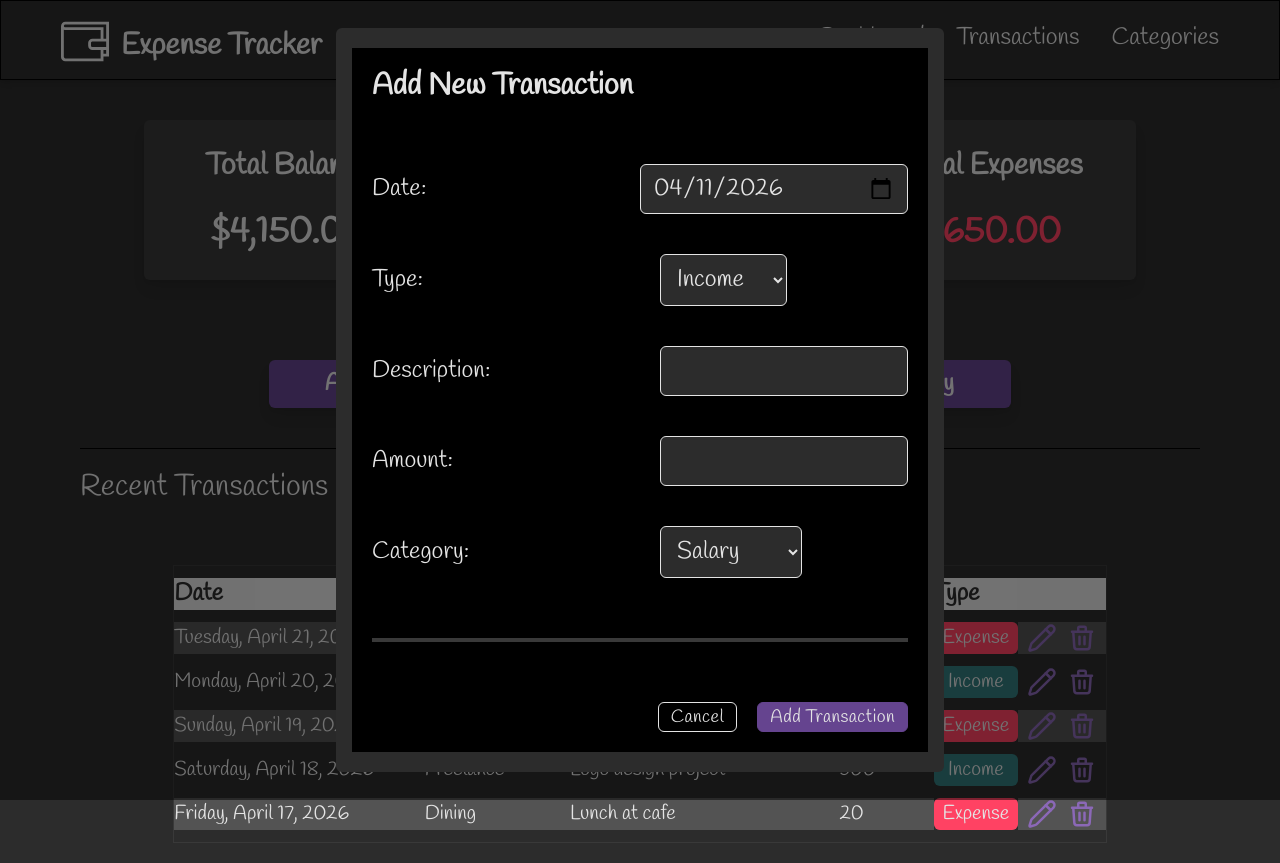
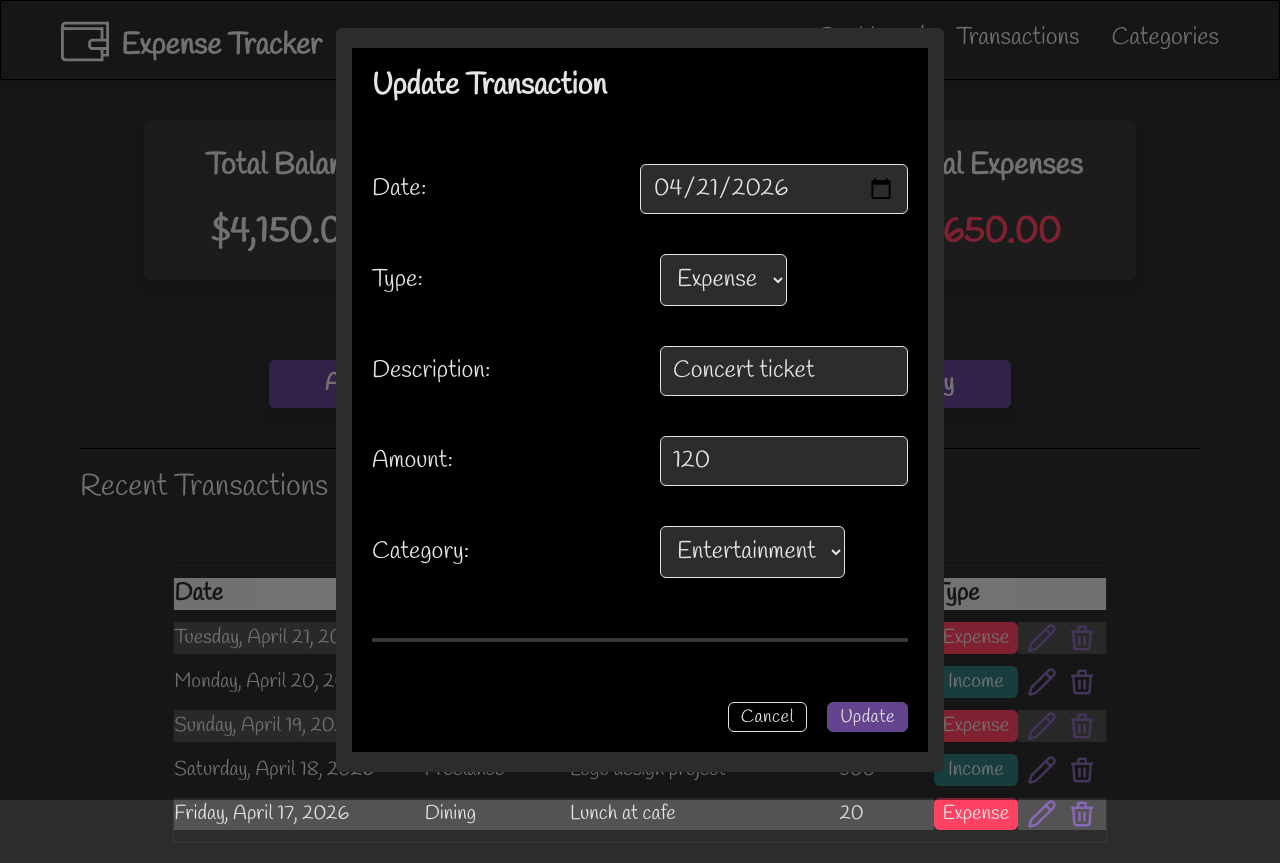
Before and after one commit to CabutinBenciel0425/expense-tracker, a React (Vite) app: page / in a window 1280 px wide. Both pictures are taken after a click on the button 1041 px from the left and 638 px from the top of the page. Built offline with nearby package versions, Linux system fonts and the light colour scheme.

Commit message:
added the functionality of updating the categories list, also added a localstorage

```diff
--- a/src/components/List.tsx
+++ b/src/components/List.tsx
@@ -17,7 +17,6 @@ function List({
   from,
 }: ListPropTypes) {
   const { formatDate } = useApp();
-  console.log(from);
   return (
     <div className="w-10/12 m-auto max-h-125 overflow-y-auto border border-brand-bg-light">
       <table className="border-separate text-xl border-spacing-y-3 w-full text-left">
--- a/src/context/AppProvider.tsx
+++ b/src/context/AppProvider.tsx
@@ -1,5 +1,5 @@
 import type React from "react";
-import { useReducer, useState } from "react";
+import { useEffect, useReducer, useState } from "react";
 import type { AppContextType } from "../sharedTypes/contextType";
 import { AppContext } from "./AppContext";
 import { appReducer } from "../reducers/appReducer";
@@ -13,8 +13,25 @@ const initialState: AppContextType["state"] = {
 };
 
 export function AppProvider({ children }: { children: React.ReactNode }) {
+  const [currentTab, setCurrentTab] = useState("dashboard");
+
+  const initialState: AppContextType["state"] = (() => {
+    const storedLists = localStorage.getItem("lists");
+    if (storedLists) {
+      try {
+        return JSON.parse(storedLists) as AppContextType["state"];
+      } catch {
+        return { transactions, categories };
+      }
+    }
+    return { transactions, categories };
+  })();
+
   const [state, dispatch] = useReducer(appReducer, initialState);
-  const [currentTab, setCurrentTab] = useState("dashboard");
+
+  useEffect(() => {
+    localStorage.setItem("lists", JSON.stringify(state));
+  }, [state]);
 
   return (
     <AppContext.Provider value={{ state, dispatch, currentTab, setCurrentTab }}>
--- a/src/data/fakeData.ts
+++ b/src/data/fakeData.ts
@@ -139,4 +139,8 @@ export const categories: CategoryType[] = [
   { id: "4", name: "Dining", type: "Expense" },
   { id: "5", name: "Transport", type: "Expense" },
   { id: "6", name: "Utilities", type: "Expense" },
+  { id: "7", name: "Entertainment", type: "Expense" },
+  { id: "8", name: "Health", type: "Expense" },
+  { id: "9", name: "Gift", type: "Expense" },
+  { id: "10", name: "Savings", type: "Income" },
 ];
--- a/src/hooks/useApp.ts
+++ b/src/hooks/useApp.ts
@@ -16,7 +16,13 @@ type UpdateTransactionData = NewTransactionData & {
   id: string;
 };
 
-type CategoryData = {
+type NewCategoryData = {
+  name: string;
+  type: string;
+};
+
+type UpdateCategoryDate = {
+  id: string;
   name: string;
   type: string;
 };
@@ -55,7 +61,7 @@ export function useApp() {
     });
   }
 
-  function addCategory(data: CategoryData) {
+  function addCategory(data: NewCategoryData) {
     const { name, type } = data;
     dispatch({
       type: "ADD_CATEGORY",
@@ -77,6 +83,18 @@ export function useApp() {
         category,
         description,
         amount,
+        type,
+      },
+    });
+  }
+
+  function updateCategory(data: UpdateCategoryDate) {
+    const { id, name, type } = data;
+    dispatch({
+      type: "UPDATE_CATEGORY",
+      payload: {
+        id,
+        name,
         type,
       },
     });
@@ -151,6 +169,7 @@ export function useApp() {
     addTransaction,
     addCategory,
     updateTransaction,
+    updateCategory,
     types,
   };
 }
--- a/src/ui/CategoryForm.tsx
+++ b/src/ui/CategoryForm.tsx
@@ -3,27 +3,41 @@ import Select from "./Select";
 import { useApp } from "../hooks/useApp";
 import Button from "./Button";
 import { useUI } from "../hooks/useUI";
+import type { CategoryType } from "../sharedTypes/categoryTypes";
 
 type InputTypes = {
   name: string;
   type: "Income" | "Expense";
 };
 
-function CategoryForm() {
-  const { formatString, types, addCategory } = useApp();
+type CategoryFormProps = {
+  payload?: CategoryType | null;
+};
+
+function CategoryForm({ payload }: CategoryFormProps) {
+  const { formatString, types, addCategory, updateCategory } = useApp();
   const {
     register,
     handleSubmit,
     reset,
     formState: { errors },
   } = useForm<InputTypes>({
-    defaultValues: { type: "Income" },
+    defaultValues: payload
+      ? {
+          name: payload.name,
+          type: payload.type as "Income" | "Expense",
+        }
+      : { type: "Income" },
   });
 
   const { closeModal } = useUI();
 
   const onSubmit = (data: InputTypes) => {
-    addCategory(data);
+    if (payload) {
+      updateCategory({ ...payload, ...data });
+    } else {
+      addCategory(data);
+    }
     reset();
     closeModal();
   };
@@ -33,7 +47,9 @@ function CategoryForm() {
       onSubmit={handleSubmit(onSubmit)}
       className="w-md bg-black flex flex-col justify-center items-start gap-10 text-2xl p-5"
     >
-      <h2 className="text-3xl font-bold mb-5">Add New Category</h2>
+      <h2 className="text-3xl font-bold mb-5">
+        {!payload ? "Add New Category" : "Update Category"}
+      </h2>
 
       <div className="flex flex-row gap-10 justify-between items-center w-full relative">
         <div className="w-6/12">
@@ -79,7 +95,7 @@ function CategoryForm() {
           Cancel
         </Button>
         <Button variant="modalBtnSaveConfirm" type="submit">
-          Add Transaction
+          {!payload ? "Add new Category" : "Update Category"}
         </Button>
       </div>
     </form>
--- a/src/ui/EditDeleteButton.tsx
+++ b/src/ui/EditDeleteButton.tsx
@@ -15,7 +15,6 @@ function EditDeleteButton({
   const { openModal } = useUI();
   const updateFn =
     from === "transactionList" ? "updateTransaction" : "updateCategory";
-  console.log(updateFn);
 
   return (
     <div className="flex justify-center gap-2.5">
--- a/src/ui/Modal.tsx
+++ b/src/ui/Modal.tsx
@@ -45,7 +45,7 @@ function Modal({ variantType }: ModalProps) {
         className="flex flex-col justify-start items-center gap-5 px-4 py-5 bg-brand-bg rounded-md"
         onClick={(e) => e.stopPropagation()}
       >
-        <TransactionForm />
+        <TransactionForm payload={modalPayload as TransactionType} />
       </div>
     ),
     updateCategory: (
@@ -53,7 +53,7 @@ function Modal({ variantType }: ModalProps) {
         className="flex flex-col justify-start items-center gap-5 px-4 py-5 bg-brand-bg rounded-md"
         onClick={(e) => e.stopPropagation()}
       >
-        <CategoryForm />
+        <CategoryForm payload={modalPayload as CategoryType} />
       </div>
     ),
     delete: (
--- a/src/ui/Select.tsx
+++ b/src/ui/Select.tsx
@@ -8,6 +8,7 @@ type SelectProps<T> = {
   registerProps?: React.SelectHTMLAttributes<HTMLSelectElement>;
   value?: string;
   onChange?: (value: string) => void;
+  defaultValue?: string;
 };
 
 function Select<T extends Record<string, unknown>>({
@@ -20,6 +21,7 @@ function Select<T extends Record<string, unknown>>({
   registerProps,
   value,
   onChange,
+  defaultValue,
 }: SelectProps<T>) {
   return (
     <div
@@ -34,6 +36,7 @@ function Select<T extends Record<string, unknown>>({
           {...registerProps}
           value={value}
           onChange={(e) => onChange?.(e.target.value)}
+          defaultValue={registerProps ? undefined : defaultValue}
         >
           {from === "categoryFilter" && !label.includes("Date") && (
             <option value="all">All</option>
--- a/src/ui/TransactionForm.tsx
+++ b/src/ui/TransactionForm.tsx
@@ -3,6 +3,7 @@ import Select from "./Select";
 import { useApp } from "../hooks/useApp";
 import Button from "./Button";
 import { useUI } from "../hooks/useUI";
+import type { TransactionType } from "../sharedTypes/transactionTypes";
 
 type InputTypes = {
   date: string;
@@ -12,8 +13,13 @@ type InputTypes = {
   type: "Income" | "Expense";
 };
 
-function TransactionForm() {
-  const { state, formatString, todayDate, addTransaction } = useApp();
+type TransactionFormProps = {
+  payload?: TransactionType | null;
+};
+
+function TransactionForm({ payload }: TransactionFormProps) {
+  const { state, formatString, todayDate, addTransaction, updateTransaction } =
+    useApp();
   const {
     register,
     handleSubmit,
@@ -21,14 +27,25 @@ function TransactionForm() {
     formState: { errors },
     control,
   } = useForm<InputTypes>({
-    defaultValues: {
-      date: todayDate,
-      type: "Income",
-    },
+    defaultValues: payload
+      ? {
+          date: payload.date,
+          type: payload.type as "Income" | "Expense",
+          description: payload.description,
+          amount: payload.amount,
+          category: payload.category,
+        }
+      : {
+          date: todayDate,
+          type: "Income",
+        },
   });
   const selectedType = useWatch({ control, name: "type" });
+
   const filteredCategories = state.categories.filter(
-    (cat) => cat.type === selectedType,
+    (cat) =>
+      cat.type.toLowerCase() === selectedType?.toLowerCase() ||
+      cat.name === payload?.category,
   );
 
   const { closeModal } = useUI();
@@ -38,8 +55,12 @@ function TransactionForm() {
   );
 
   const onSubmit = (data: InputTypes) => {
-    console.log("Form submitted:", data);
-    addTransaction(data);
+    if (payload) {
+      updateTransaction({ ...payload, ...data });
+    } else {
+      addTransaction(data);
+    }
+
     reset();
     closeModal();
   };
@@ -49,7 +70,9 @@ function TransactionForm() {
       onSubmit={handleSubmit(onSubmit)}
       className="w-xl bg-black flex flex-col justify-center items-start gap-10 text-2xl p-5"
     >
-      <h2 className="text-3xl font-bold mb-5">Add New Transaction</h2>
+      <h2 className="text-3xl font-bold mb-5">
+        {!payload ? "Add New Transaction" : "Update Transaction"}
+      </h2>
       <div className="flex flex-row justify-between items-center w-full relative">
         <div className="w-6/12">
           <label htmlFor="date">Date: </label>
@@ -149,7 +172,7 @@ function TransactionForm() {
           Cancel
         </Button>
         <Button variant="modalBtnSaveConfirm" type="submit">
-          Add Transaction
+          {!payload ? "Add Transaction" : "Update"}
         </Button>
       </div>
     </form>
```
